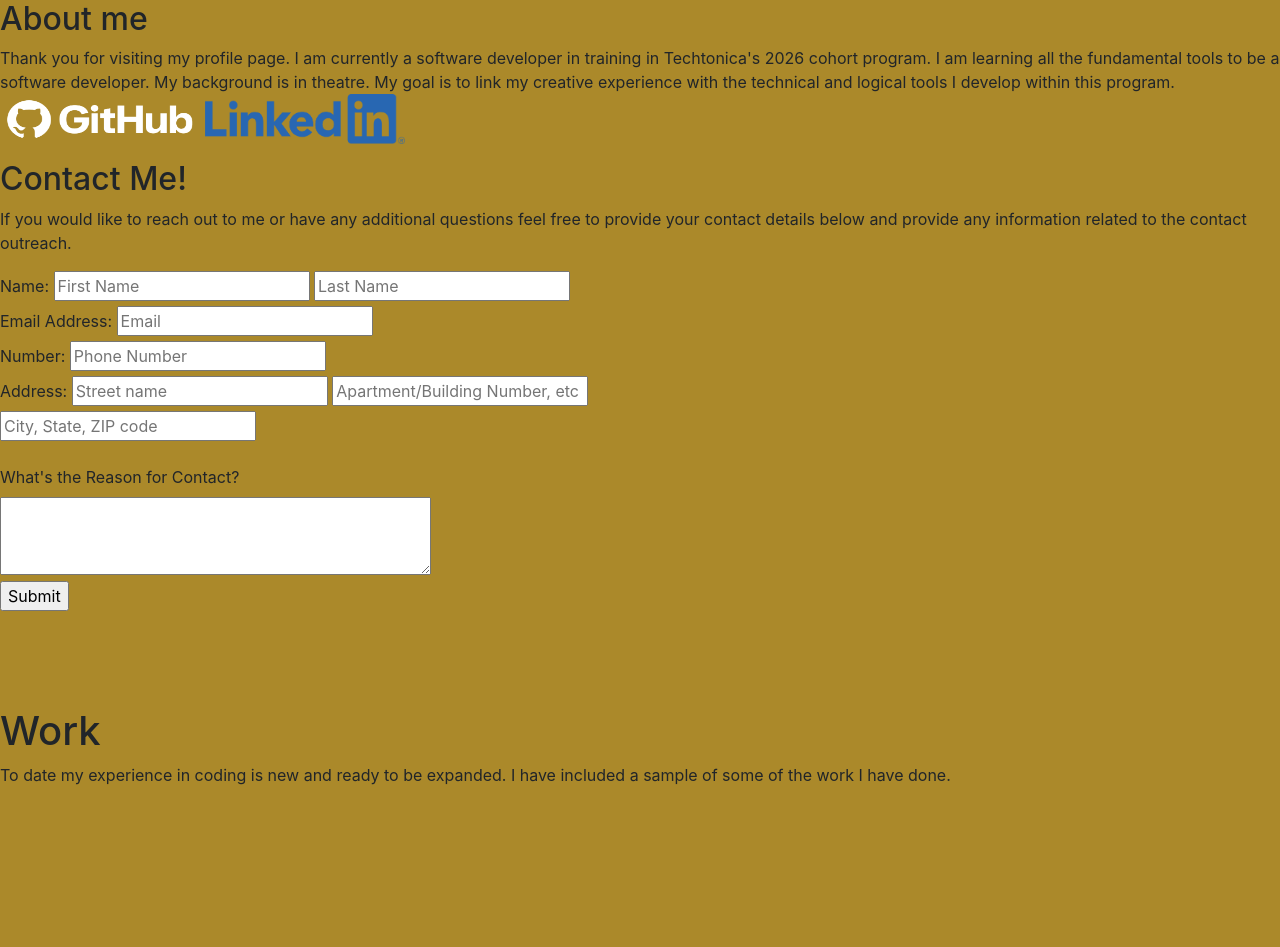
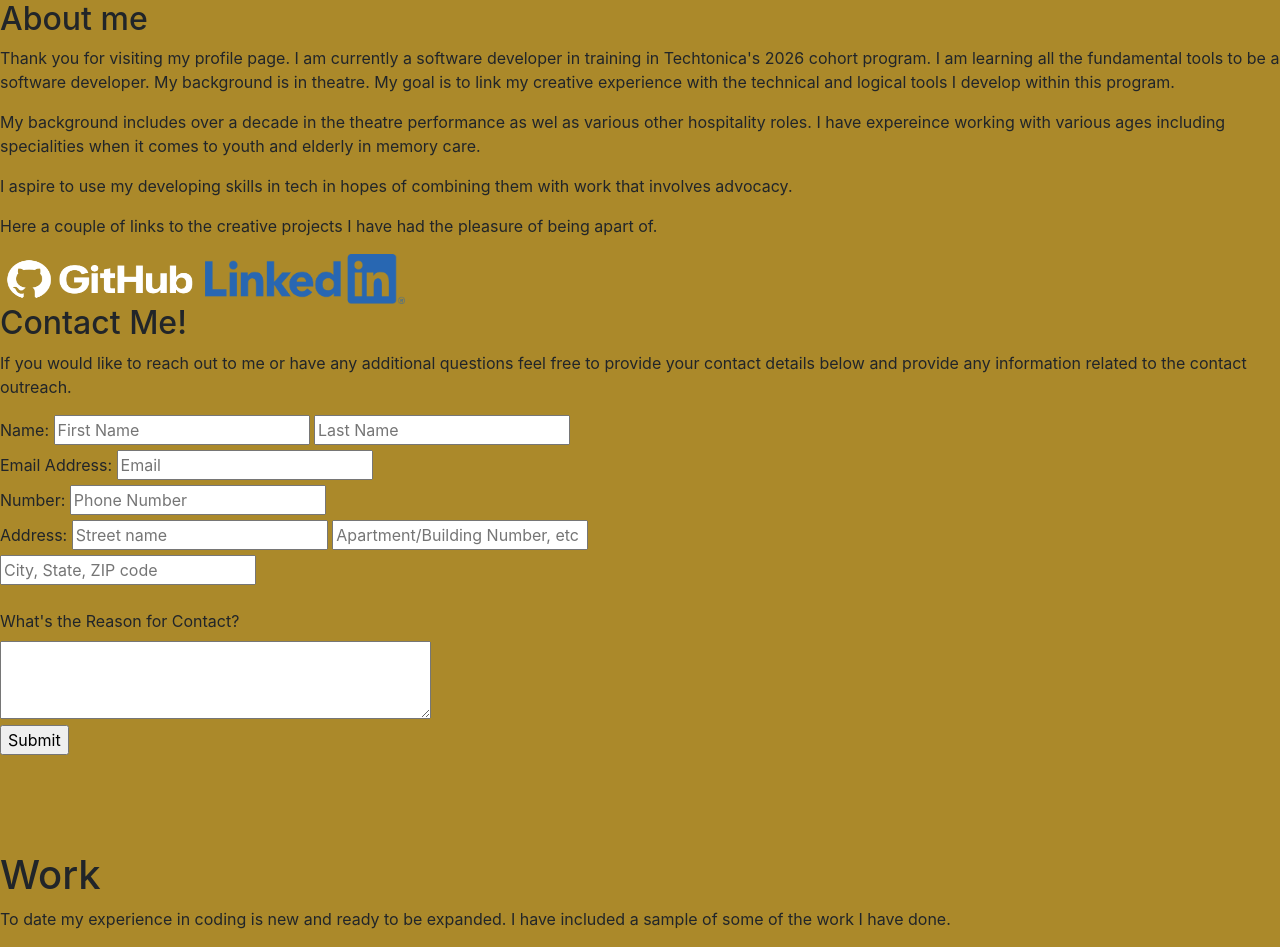
Before and after one commit to B-chis/portfolio-website, a plain HTML site: page index.html in a window 1280 px wide. Before the commit the page ends 803 px from the top, so only its background shows below. Drawn offline with nearby package versions, Linux system fonts and the light colour scheme.

Commit message:
add paragraphs in about me

```diff
--- a/index.html
+++ b/index.html
@@ -44,7 +44,14 @@
                     <h2>About me</h2>
                         <p>Thank you for visiting my profile page. I am currently a software developer in training in Techtonica's 2026 cohort program.
                         I am learning all the fundamental tools to be a software developer. My background is in theatre. My goal is to link my creative experience with the technical and logical tools I develop within this program.
+                        </p>
+                        <p> My background includes over a decade in the theatre performance as wel as various other hospitality roles.
+                            I have expereince working with various ages including specialities when it comes to youth and elderly in memory care.
+                        </p>
+                        <p>I aspire to use my developing skills in tech in hopes of combining them with work that involves advocacy. </p>
+                        <p> Here a couple of links to the creative projects I have had the pleasure of being apart of.</p>
 
+                        <a href=""
                         <br>
                         <a href="https://github.com/B-chis"><img src="GitHub_Lockup_White_Clearspace.png" alt="GitHub logo with attached personal link" style="width: 200px; height: 50px;"></a>
                         <a href="www.linkedin.com/in/b-chi"><img src="LI-Logo.png" alt="LinkedIn Logo with attached personal link" style="width: 200px; height: 50px;"></a>
```
